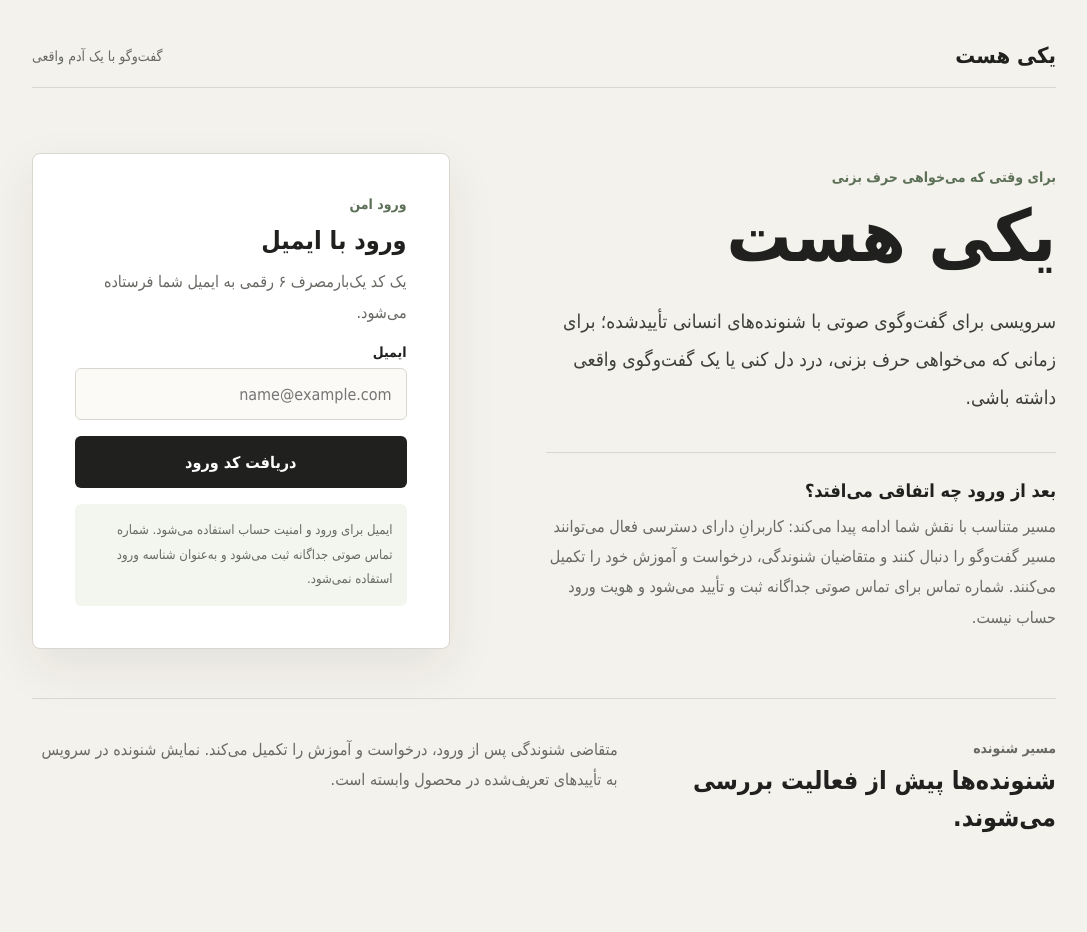
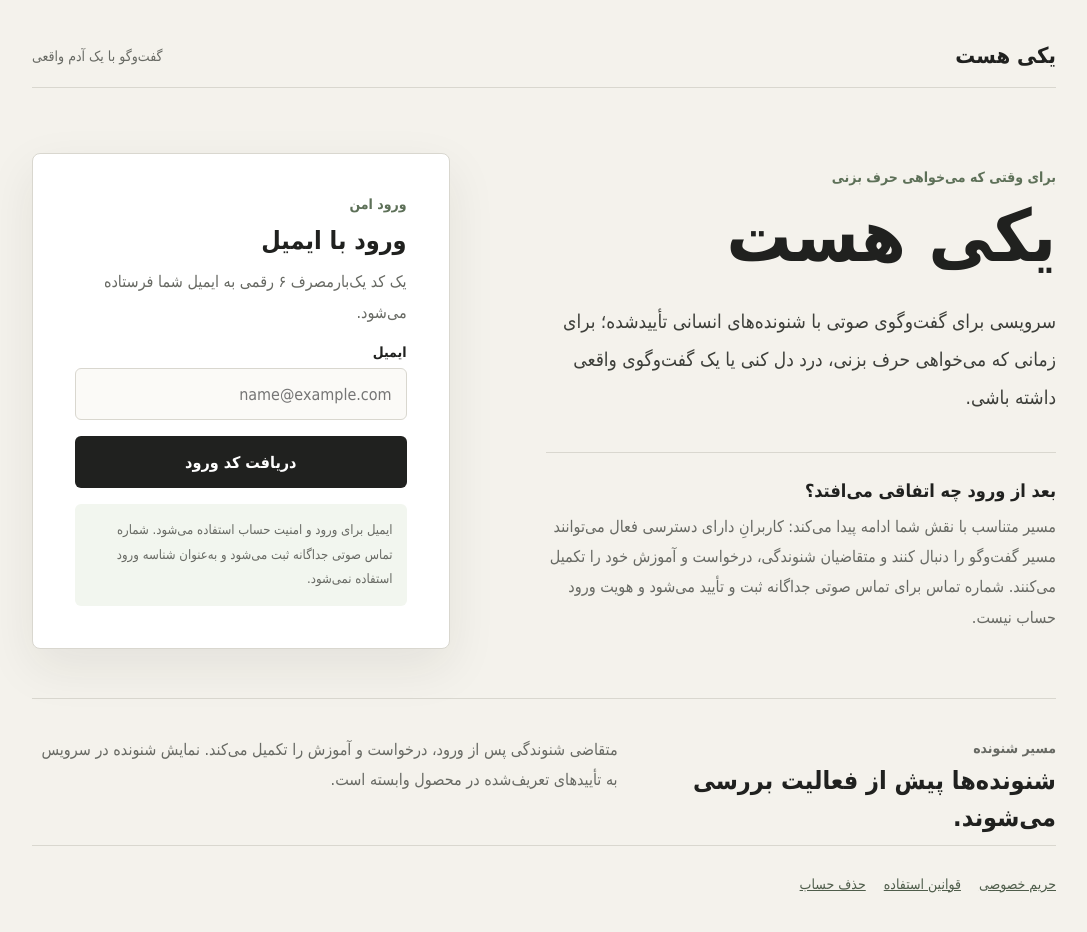
Before and after one commit to morfisam25-tech/YEKI-HAST, a Next.js app in the folder apps/web/: page / in a window 1280 px wide. Shown: the top 932 px of the page, without its empty margins (96-1183 px from the left). Before the commit the page ends 893 px from the top, so only its background shows below. Built offline with nearby package versions, Linux system fonts and the light colour scheme.

Commit message:
Expose public policy and deletion links

```diff
--- a/apps/web/app/page.tsx
+++ b/apps/web/app/page.tsx
@@ -203,6 +203,12 @@ export default function Page() {
           در سرویس به تأییدهای تعریف‌شده در محصول وابسته است.
         </p>
       </section>
+
+      <nav className="public-links" aria-label="اطلاعات عمومی سرویس">
+        <a href="/privacy">حریم خصوصی</a>
+        <a href="/terms">قوانین استفاده</a>
+        <a href="/account/delete">حذف حساب</a>
+      </nav>
     </main>
   );
 }
```
